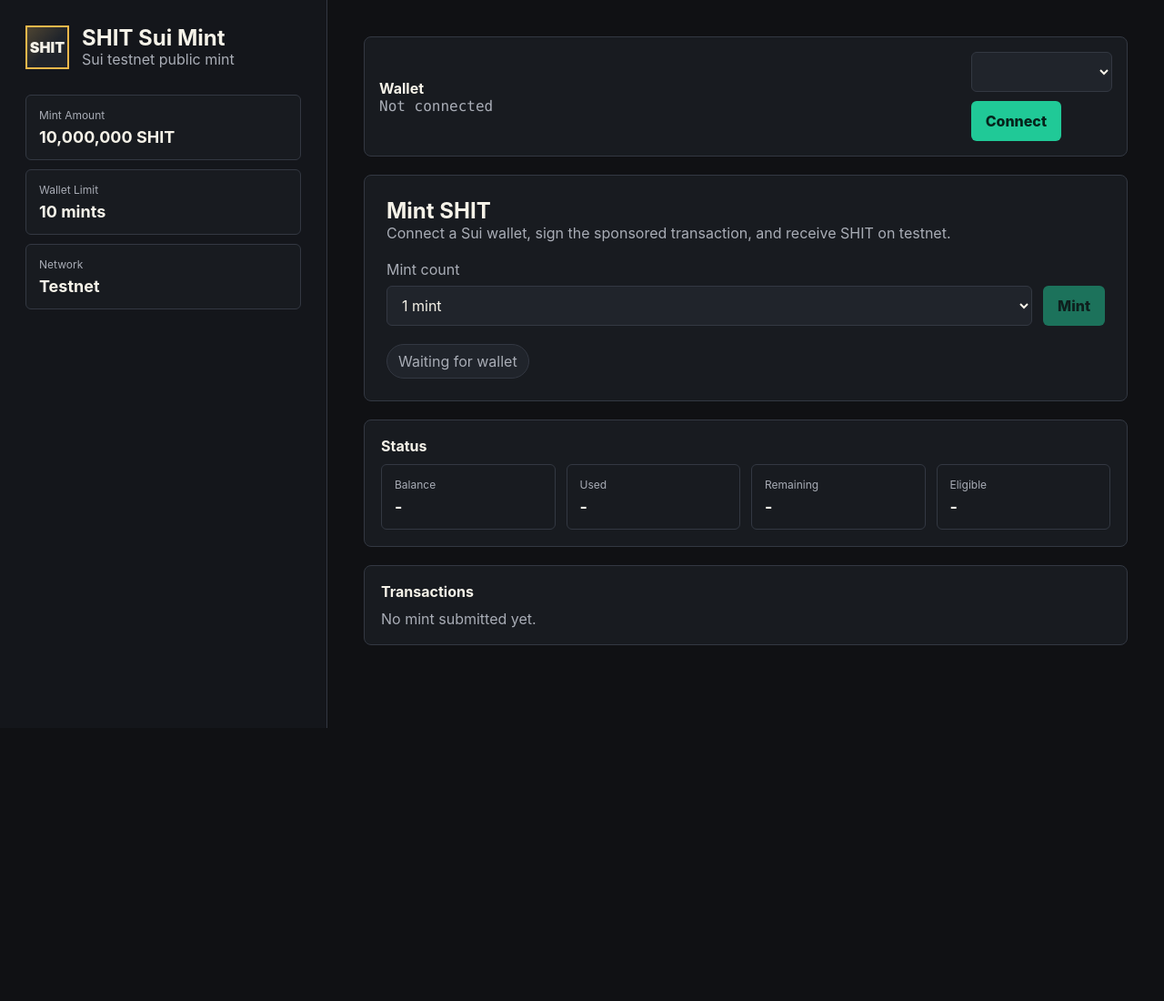
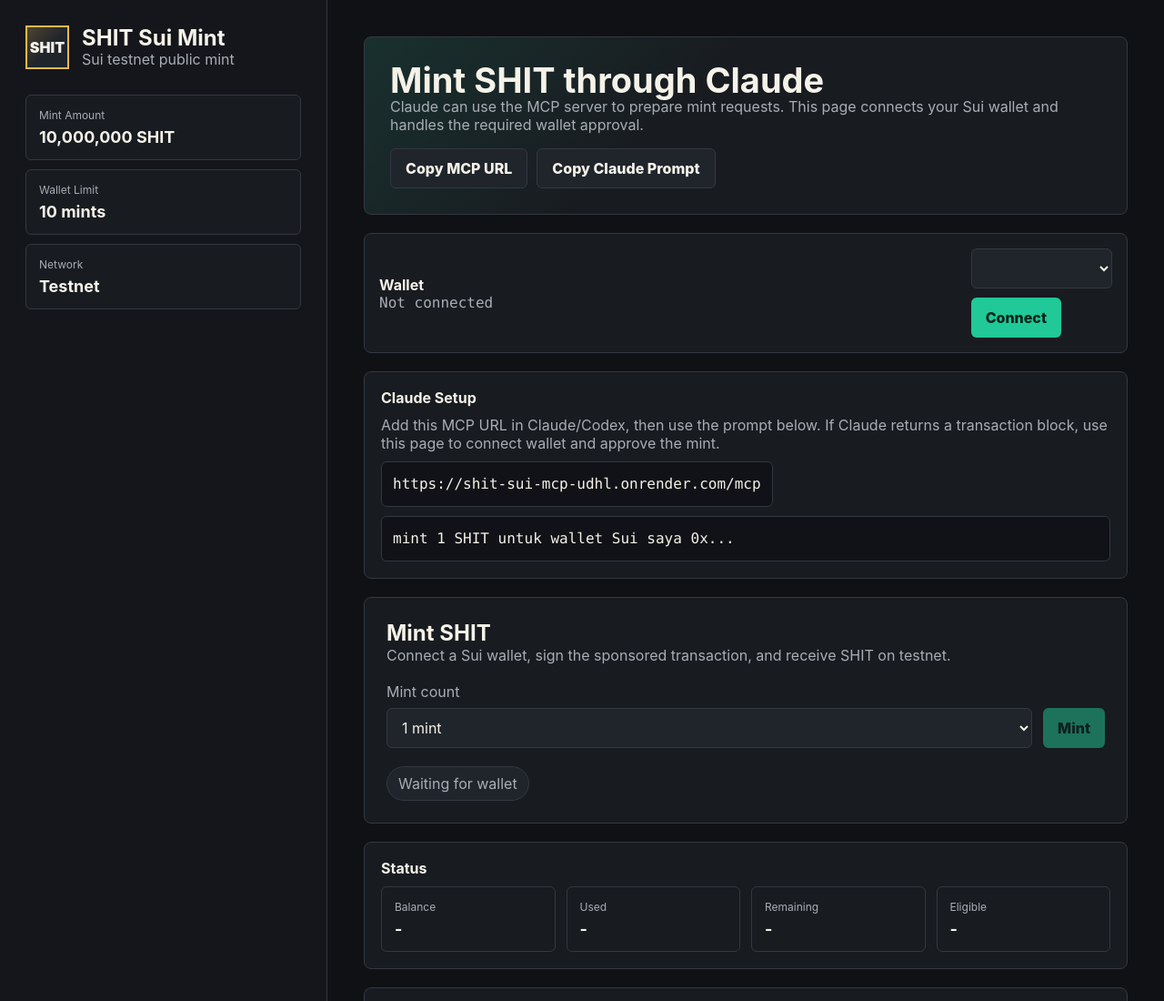
Before and after one commit to nomirizky55/shit-sui-mcp2, a website: page public/index.html in a window 1280 px wide. Shown: the top 1100 px of the page at 91% size. Before the commit the page ends 800 px from the top, so only its background shows below. Drawn offline with Linux system fonts and the light colour scheme.

Commit message:
Add files via upload
public/

```diff
--- a/public/index.html
+++ b/public/index.html
@@ -117,12 +117,35 @@
       }
 
       .topbar,
+      .hero,
+      .claude-panel,
       .mint-panel,
       .status-panel,
       .result-panel {
         border: 1px solid var(--line);
         background: var(--panel);
         border-radius: 8px;
+      }
+
+      .hero {
+        padding: 28px;
+        display: grid;
+        gap: 16px;
+        background:
+          linear-gradient(135deg, rgba(32, 201, 151, 0.12), transparent 42%),
+          var(--panel);
+      }
+
+      .hero h2 {
+        font-size: 38px;
+        line-height: 1;
+      }
+
+      .hero-actions,
+      .copy-row {
+        display: flex;
+        gap: 10px;
+        flex-wrap: wrap;
       }
 
       .topbar {
@@ -198,6 +221,7 @@
       }
 
       .status-panel,
+      .claude-panel,
       .result-panel {
         padding: 18px;
         display: grid;
@@ -225,6 +249,17 @@
 
       .digest {
         font-family: ui-monospace, SFMono-Regular, Consolas, monospace;
+        overflow-wrap: anywhere;
+      }
+
+      .code-box {
+        border: 1px solid var(--line);
+        background: #101217;
+        border-radius: 6px;
+        padding: 12px;
+        color: var(--text);
+        font-family: ui-monospace, SFMono-Regular, Consolas, monospace;
+        line-height: 1.5;
         overflow-wrap: anywhere;
       }
 
@@ -272,6 +307,17 @@
       </aside>
 
       <main>
+        <section class="hero">
+          <div>
+            <h2>Mint SHIT through Claude</h2>
+            <p class="muted">Claude can use the MCP server to prepare mint requests. This page connects your Sui wallet and handles the required wallet approval.</p>
+          </div>
+          <div class="hero-actions">
+            <button id="copyMcpButton" class="secondary">Copy MCP URL</button>
+            <button id="copyPromptButton" class="secondary">Copy Claude Prompt</button>
+          </div>
+        </section>
+
         <section class="topbar">
           <div>
             <strong>Wallet</strong>
@@ -281,6 +327,15 @@
             <select id="walletSelect" aria-label="Wallet"></select>
             <button id="connectButton">Connect</button>
           </div>
+        </section>
+
+        <section class="claude-panel">
+          <strong>Claude Setup</strong>
+          <p class="muted">Add this MCP URL in Claude/Codex, then use the prompt below. If Claude returns a transaction block, use this page to connect wallet and approve the mint.</p>
+          <div class="copy-row">
+            <div class="code-box" id="mcpUrl">https://shit-sui-mcp-udhl.onrender.com/mcp</div>
+          </div>
+          <div class="code-box" id="claudePrompt">mint 1 SHIT untuk wallet Sui saya 0x...</div>
         </section>
 
         <section class="mint-panel">
@@ -331,13 +386,18 @@
       import { Transaction } from "https://esm.sh/@mysten/sui@1.21.0/transactions";
 
       const SUI_CHAIN = "sui:testnet";
+      const MCP_URL = "https://shit-sui-mcp-udhl.onrender.com/mcp";
       const walletSelect = document.querySelector("#walletSelect");
       const connectButton = document.querySelector("#connectButton");
+      const copyMcpButton = document.querySelector("#copyMcpButton");
+      const copyPromptButton = document.querySelector("#copyPromptButton");
       const mintButton = document.querySelector("#mintButton");
       const mintCount = document.querySelector("#mintCount");
       const walletAddress = document.querySelector("#walletAddress");
       const notice = document.querySelector("#notice");
       const results = document.querySelector("#results");
+      const mcpUrl = document.querySelector("#mcpUrl");
+      const claudePrompt = document.querySelector("#claudePrompt");
       const fields = {
         balance: document.querySelector("#balance"),
         used: document.querySelector("#used"),
@@ -353,6 +413,8 @@
       refreshWallets();
       getWallets().on("register", refreshWallets);
       connectButton.addEventListener("click", connectWallet);
+      copyMcpButton.addEventListener("click", () => copyText(MCP_URL, "MCP URL copied"));
+      copyPromptButton.addEventListener("click", () => copyText(claudePrompt.textContent, "Claude prompt copied"));
       mintButton.addEventListener("click", mint);
 
       function refreshWallets() {
@@ -386,6 +448,7 @@
         }
 
         walletAddress.textContent = account.address;
+        claudePrompt.textContent = `mint 1 SHIT untuk wallet Sui saya ${account.address}`;
         mintButton.disabled = false;
         await refreshStatus();
       }
@@ -511,6 +574,11 @@
         notice.classList.add("error");
         notice.textContent = error instanceof Error ? error.message : "Unknown error";
       }
+
+      async function copyText(value, message) {
+        await navigator.clipboard.writeText(value);
+        setNotice(message);
+      }
     </script>
   </body>
 </html>
```
